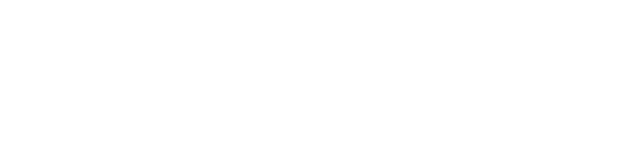
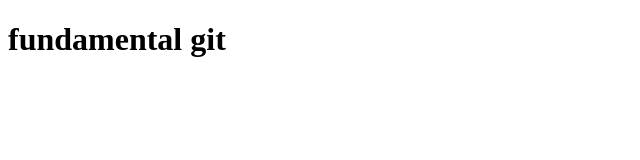
Before and after one commit to rianhz/eduwork-GIT, a plain HTML site: page index.html in a window 1280 px wide. Shown: the whole page, without its empty margins (0-640 px from the left). Drawn offline with Linux system fonts and the light colour scheme.

```diff
--- a/index.html
+++ b/index.html
@@ -6,5 +6,7 @@
     <meta name="viewport" content="width=device-width, initial-scale=1.0" />
     <title>Document</title>
   </head>
-  <body></body>
+  <body>
+    <h1>fundamental git</h1>
+  </body>
 </html>
```
